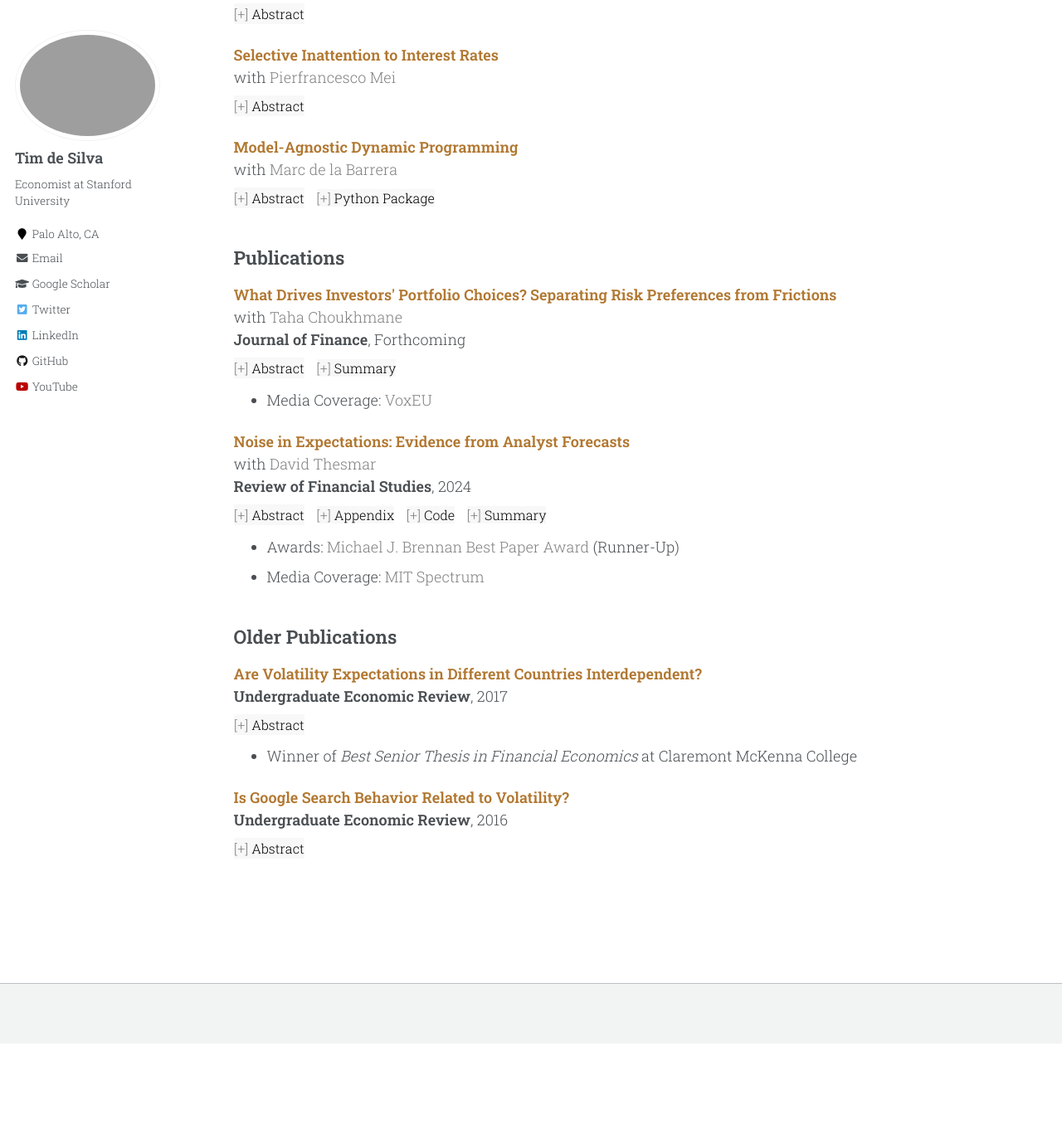
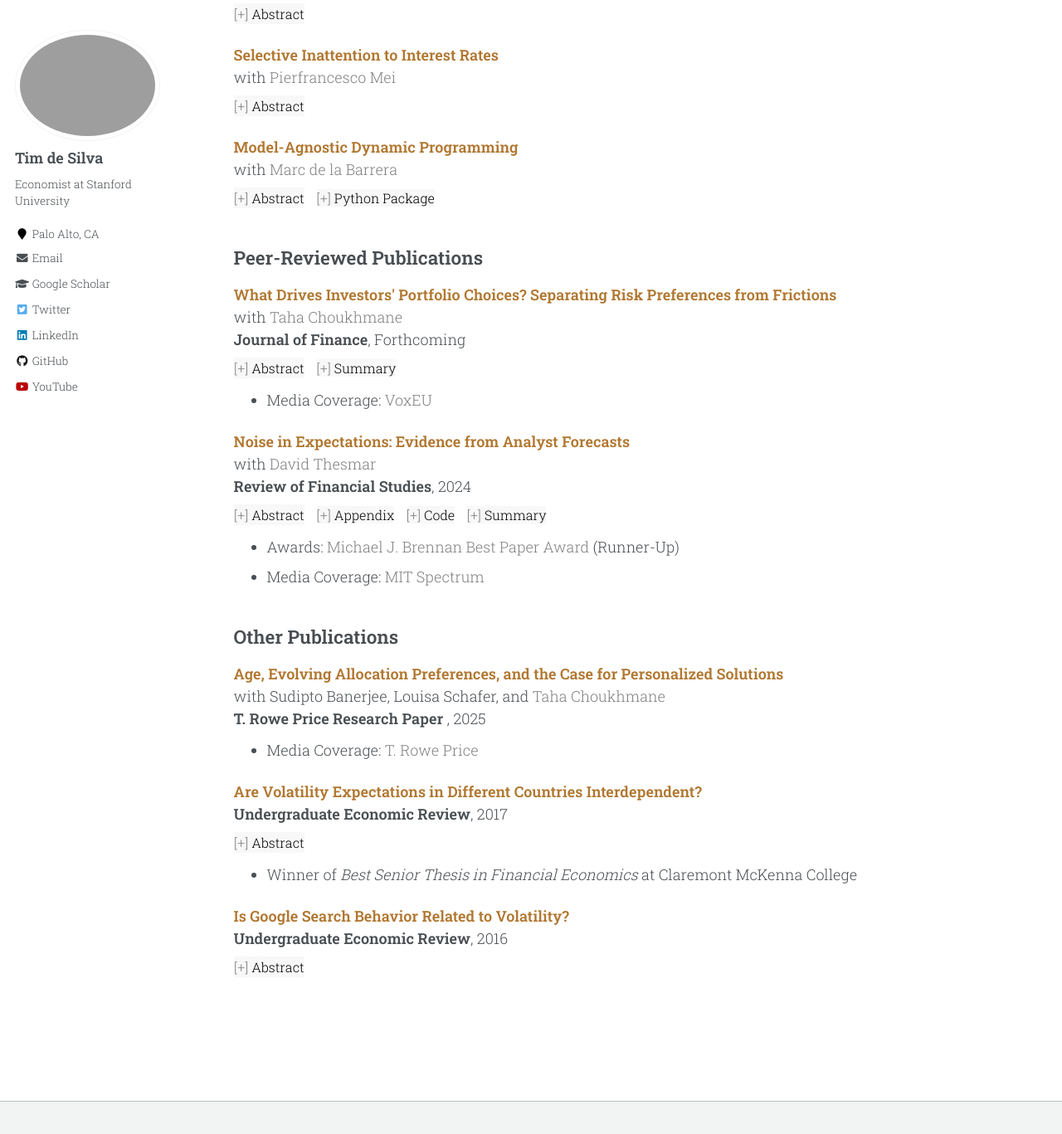
Before and after one commit to timhdesilva/timhdesilva.github.io, a Jekyll site: the page built from _pages/research.html, in a window 1280 px wide and 1400 px high, scrolled down 647 px. Shown: the top 1367 px of the window at 83% size. Built offline with Jekyll 4.4.1, drawn with Linux system fonts in a browser that asks for light colours; before the commit the page ends 1905 px from its top, so only the background shows below that.

Commit message:
update research and added white_paper

```diff
--- a/_pages/research.html
+++ b/_pages/research.html
@@ -118,7 +118,7 @@ author_profile: true
   Traditional dynamic programming requires a mathematical model of the transition function for the state vector. Leveraging reinforcement learning techniques, we develop a framework to solve dynamic optimization problems that does not require modeling the data-generating process (DGP) of exogenous states. Instead, the method samples realizations of these states directly from the data, allowing the modeler to be "agnostic" about the DGP. We apply our method to a canonical life cycle consumption-saving problem, solving the model without specifying the DGP for income. Using income data from the CPS, we find that the welfare loss from using a standard parametric income process relative to placing no restrictions on the DGP is small. We conclude by verifying that our method achieves a global optimum when given a known DGP and discussing directions for future work.
 </div>
 
-<h2 id="publications">Publications</h2>
+<h2 id="publications">Peer-Reviewed Publications</h2>
 
 <p>
   <a style="text-decoration:none; color:rgb(177, 119, 48); font-weight:bold" href="http://timhdesilva.github.io/files/papers/preferences_frictions.pdf">What Drives Investors&#39; Portfolio Choices? Separating Risk Preferences from Frictions</a>
@@ -163,7 +163,17 @@ We study the role of risk preferences and frictions in portfolio choice using va
   This paper studies whether households select into paying attention to interest rates when making durable goods purchases and examines its macroeconomic implications. Using existing and new surveys, we show that households close to durables purchases have more accurate, less dispersed, and less uncertain interest rate expectations, and more actively acquire information about the current values of decision-relevant rates. We then build a partial equilibrium incomplete markets model with durable consumption and dynamic information acquisition about interest rates. We calibrate the model using our survey evidence and show how selective inattention, through creating a tight link between durables adjustments and beliefs, generates impulse responses to both the level and volatility of interest rates that differ significantly from models with rational expectations and exogenous inattention.
 </div> -->
 
-<h2 id="publications">Older Publications</h2>
+<h2 id="publications">Other Publications</h2>
+
+<p>
+    <a style="text-decoration:none; color:rgb(177, 119, 48); font-weight:bold" href="http://timhdesilva.github.io/files/papers/trp_white_paper.pdf">Age, Evolving Allocation Preferences, and the Case for Personalized Solutions</a>
+    <br>with Sudipto Banerjee, Louisa Schafer, and <a style="text-decoration:none; color:gray" href="https://tahachoukhmane.com/">Taha Choukhmane</a>
+    <br><strong>T. Rowe Price Research Paper </strong>, 2025
+    <br>
+    <ul style="margin-top: -12px">
+      <li>Media Coverage: <a style="text-decoration:none; color:gray" href="https://troweprice.gcs-web.com/news-releases/news-release-details/new-study-reveals-how-retirement-savers-investment-preferences">T. Rowe Price</a></li>
+    </ul>
+</p>
 
 <p>
     <a style="text-decoration:none; color:rgb(177, 119, 48); font-weight:bold" href="https://digitalcommons.iwu.edu/uer/vol14/iss1/8/">Are Volatility Expectations in Different Countries Interdependent?</a>
```
Also changed, not shown: 3 other files.
